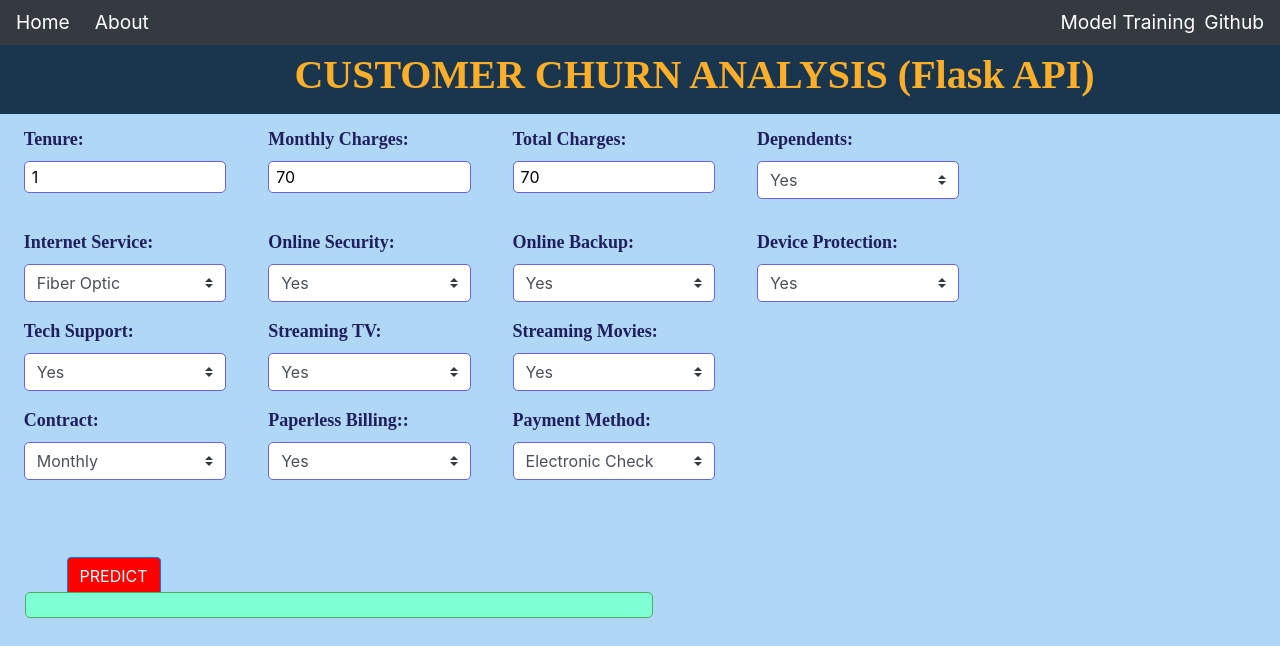
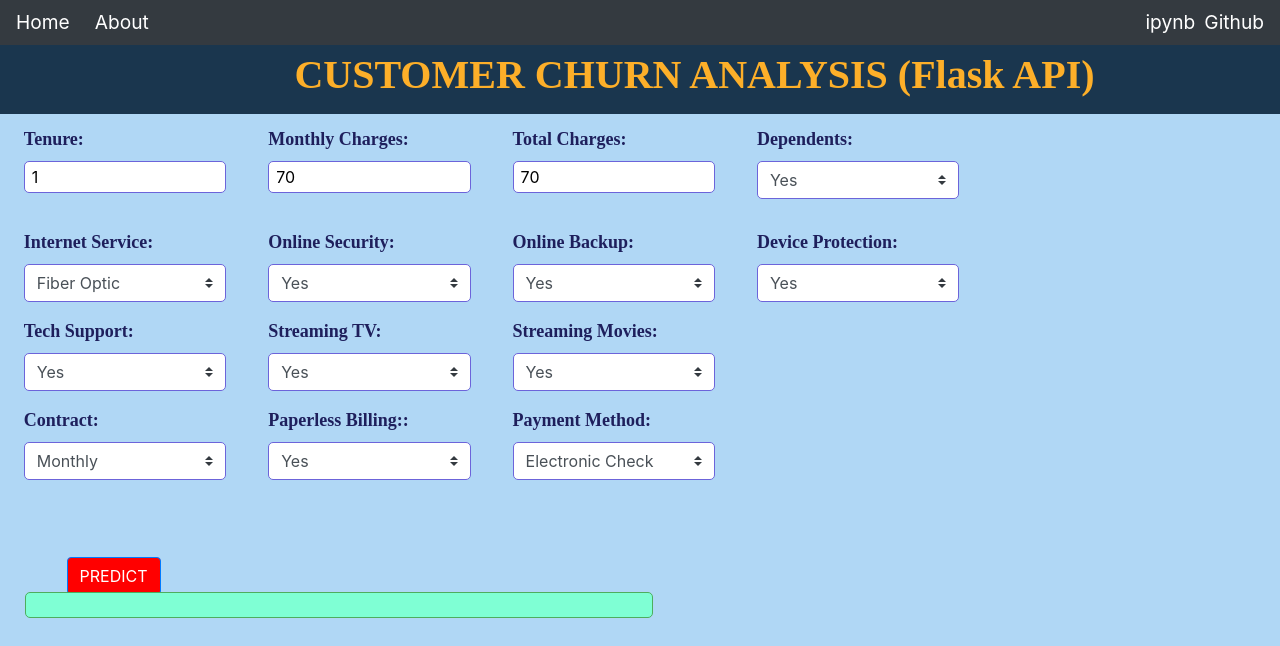
Before and after one commit to razyousuf/customer-churn-flask, a Flask app: page / in a window 1280 px wide. Shown: the top 646 px of the page. Run offline with Flask 3, Linux system fonts and the light colour scheme; parts of the project's set-up code (start-up, migrations or seed data) failed here and were passed over; some libraries are stand-ins or nearby versions.

Commit message:
Update base.html

```diff
--- a/templates/base.html
+++ b/templates/base.html
@@ -35,7 +35,7 @@
           </ul>
         </div>
 
-        <a class="nav-git-text" href="https://drive.google.com/file/d/1UY3uxvSJhHvKjgFC9MHa8_6R69rZHpxe/view?usp=sharing" target="blank">Model Training</a>
+        <a class="nav-git-text" href="https://drive.google.com/file/d/1UY3uxvSJhHvKjgFC9MHa8_6R69rZHpxe/view?usp=sharing" target="blank">ipynb</a>
         &nbsp;&nbsp;
         <a class="nav-git-text" href="https://github.com/razyousuf/" target="blank">Github</a>
 
```
